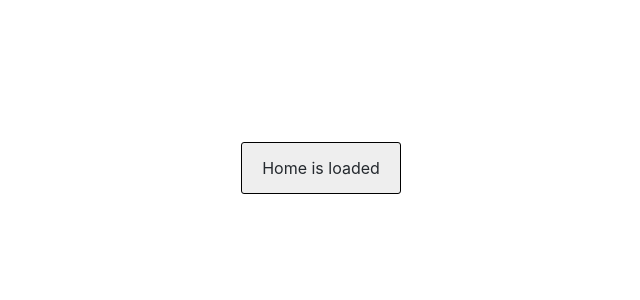
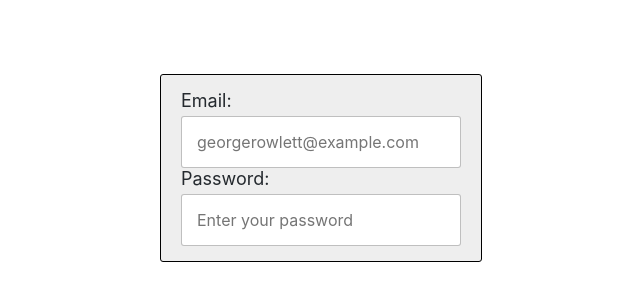
Before and after one commit to alanreidt/sign-in-app, a React (Create React App) app: page / in a window 1280 px wide. Shown: the part 232-532 px from the top of the page, without its empty margins (319-959 px from the left). Built offline with nearby package versions, Linux system fonts and the light colour scheme.

Commit message:
Realize Input component (closes #18)

```diff
--- /dev/null
+++ b/src/components/Input.js
@@ -0,0 +1,35 @@
+function Input(props) {
+  const {
+    labelText,
+    ...restProps
+  } = props;
+
+  const labelTextStyle = {
+    display: 'block',
+    marginBottom: '5px',
+
+    fontSize: '18px',
+  };
+
+  const inputStyle = {
+    padding: '15px',
+
+    fontFamily: 'inherit',
+    fontSize: '16px',
+
+    color: 'inherit',
+    border: '1px solid rgba(0, 0, 0, .25)',
+    borderRadius: '3px',
+  };
+
+  return (
+    <div>
+      <label>
+        <span style={labelTextStyle}>{labelText}</span>
+        <input style={inputStyle} {...restProps} />
+      </label>
+    </div>
+  );
+}
+
+export default Input;
--- a/src/pages/Home.js
+++ b/src/pages/Home.js
@@ -1,4 +1,5 @@
 import Box from '../components/Box';
+import Input from '../components/Input';
 
 function Home() {
   const sx = {
@@ -11,7 +12,25 @@ function Home() {
   return (
     <div style={sx}>
       <Box>
-        Home is loaded
+        <form>
+          <Input
+            labelText={'Email:'}
+            type="email"
+            name="email"
+            placeholder="georgerowlett@example.com"
+            spellCheck="false"
+            autoComplete="email"
+            required={true}
+          />
+          <Input
+            labelText={'Password:'}
+            type="password"
+            name="password"
+            placeholder="Enter your password"
+            autoComplete="current-password"
+            required={true}
+          />
+        </form>
       </Box>
     </div>
   );
```
